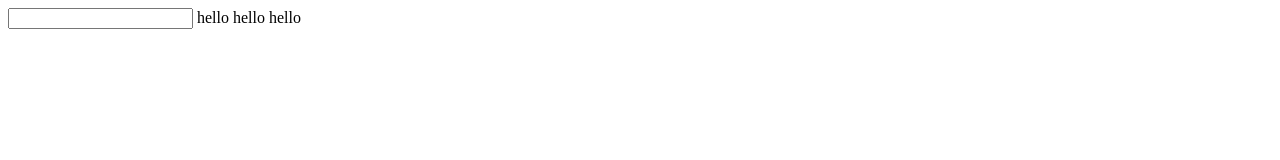
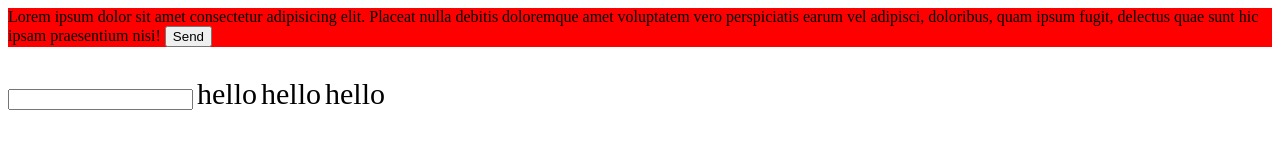
Before and after one commit to magdachikhr-hub/js_practice, a plain HTML site: page TASK_5/index.html in a window 1280 px wide. Drawn offline with Linux system fonts and the light colour scheme.

Commit message:
task_5 done

```diff
--- a/TASK_5/index.html
+++ b/TASK_5/index.html
@@ -7,7 +7,12 @@
     <script src="./main.js" defer></script>
   </head>
   <body>
-    <div class="container"></div>
+    <div class="container">
+      Lorem ipsum dolor sit amet consectetur adipisicing elit. Placeat nulla
+      debitis doloremque amet voluptatem vero perspiciatis earum vel adipisci,
+      doloribus, quam ipsum fugit, delectus quae sunt hic ipsam praesentium
+      nisi!
+    </div>
     <input type="text" id="username" />
     <span class="message">hello</span>
     <span class="message">hello</span>
--- a/TASK_5/main.js
+++ b/TASK_5/main.js
@@ -9,3 +9,28 @@ console.log(firstInput);
 console.log(allSpans);
 
 //5.2
+
+firstDiv.style.backgroundColor = "red";
+firstDiv.style.marginBottom = "30px";
+
+allSpans.forEach((item) => {
+  item.style.fontSize = "30px";
+});
+
+//5.3
+
+const Newbtn = document.createElement("button");
+
+Newbtn.setAttribute("class", "sendBtn");
+
+Newbtn.innerHTML = `Send`;
+
+console.log(Newbtn);
+
+firstDiv.append(Newbtn);
+
+//5.4
+
+firstDiv.addEventListener("click", () => {
+  console.log("it’s clicked");
+});
```
